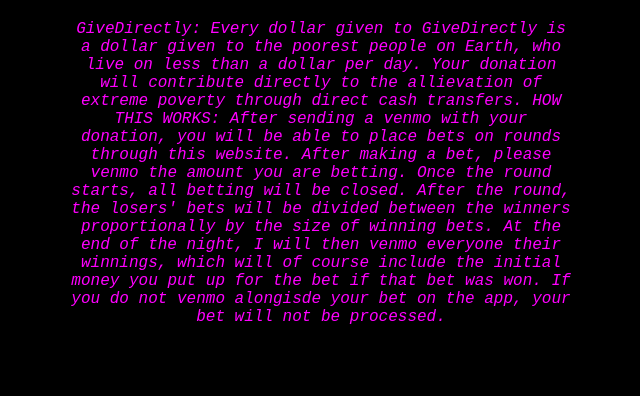
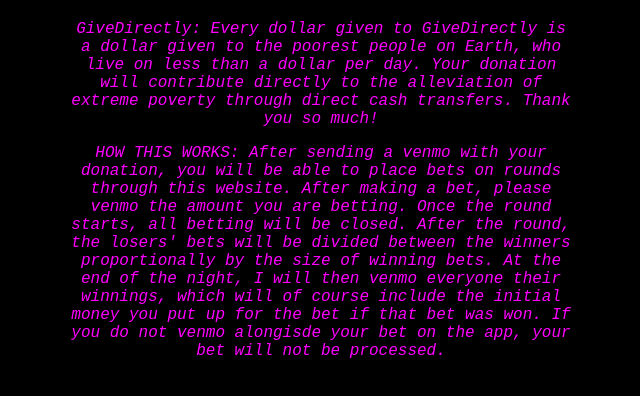
Before and after one commit to runawayprocess/betting-app, a Flask app: page / in a window 1280 px wide. Shown: the part 681-1077 px from the top of the page, without its empty margins (319-959 px from the left). Before the commit the page ends 1005 px from the top, so only its background shows below. Run offline with Flask 3, Linux system fonts and the light colour scheme; some libraries are stand-ins or nearby versions.

Commit message:
Update register.html

```diff
--- a/templates/register.html
+++ b/templates/register.html
@@ -115,8 +115,10 @@
       <img src="{{ url_for('static', filename='sauce.gif') }}" alt="Animated Sauce GIF">
     </div>
     <p class="entry-note">
-      GiveDirectly: Every dollar given to GiveDirectly is a dollar given to the poorest people on Earth, who live on less than a dollar per day. Your donation will contribute directly to the allievation of extreme poverty through direct cash transfers.
-      HOW THIS WORKS: After sending a venmo with your donation, you will be able to place bets on rounds through this website. After making a bet, please venmo the amount you are betting. Once the round starts, all betting will be closed. After the round, the losers' bets will be divided between the winners proportionally by the size of winning bets. At the end of the night, I will then venmo everyone their winnings, which will of course include the initial money you put up for the bet if that bet was won. If you do not venmo alongisde your bet on the app, your bet will not be processed.
+      GiveDirectly: Every dollar given to GiveDirectly is a dollar given to the poorest people on Earth, who live on less than a dollar per day. Your donation will contribute directly to the alleviation of extreme poverty through direct cash transfers. Thank you so much!
+    </p>
+    <p class="entry-note">
+    HOW THIS WORKS: After sending a venmo with your donation, you will be able to place bets on rounds through this website. After making a bet, please venmo the amount you are betting. Once the round starts, all betting will be closed. After the round, the losers' bets will be divided between the winners proportionally by the size of winning bets. At the end of the night, I will then venmo everyone their winnings, which will of course include the initial money you put up for the bet if that bet was won. If you do not venmo alongisde your bet on the app, your bet will not be processed.
     </p>
   </div>
 </body>
```
